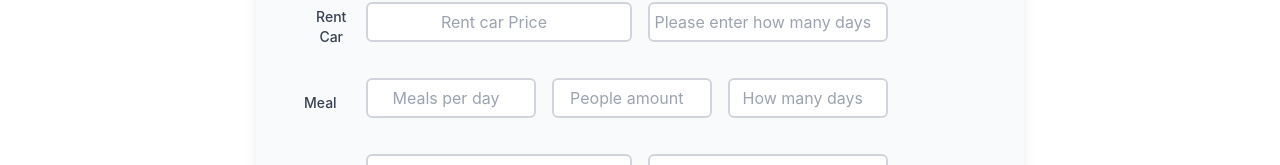
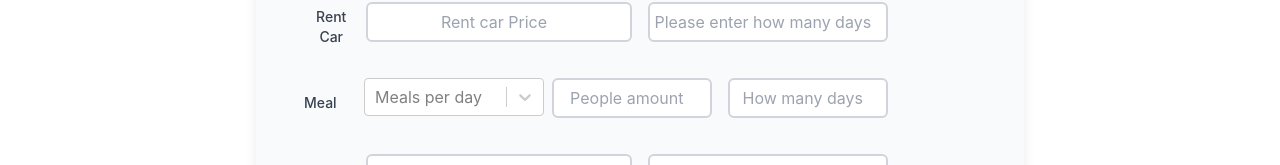
Before and after one commit to Yul857/Commiation-Calculator, a React (Create React App) app: page / in a window 1280 px wide. Shown: the part 480-645 px from the top of the page. Built offline with nearby package versions, Linux system fonts and the light colour scheme.

Commit message:
add the dropdown for meal

```diff
--- a/src/Components/CostForm.js
+++ b/src/Components/CostForm.js
@@ -1,6 +1,7 @@
 import React, { useState, useEffect } from "react";
-import TagsMultiSelect from "./TagsMultiSelect";
+import TagsMultiSelect from "./dropDownmenu/EmployeeSelect";
 import { useSelector } from "react-redux";
+import MealSelect from "./dropDownmenu/MealSelect";
 
 export default function CostForm() {
   const [laborDay, setlaborDay] = useState(0);
@@ -11,7 +12,6 @@ export default function CostForm() {
   const [roomQuantity, setRoomQuantity] = useState(0);
   const [carPrice, setCarPrice] = useState(0);
   const [carDay, setCarDay] = useState(0);
-  const [mealNumber, setMealNumber] = useState(0);
   const [mealpeople, setMealPeople] = useState(0);
   const [mealDays, setMealDays] = useState(0);
   const [gasPrice, setGasPrice] = useState(0);
@@ -20,6 +20,7 @@ export default function CostForm() {
   const [extra, setExtra] = useState(0);
 
   const laborTotal = useSelector((state) => state.counter.value);
+  const mealNumber = useSelector((state)  => state.meal.value)
   let estimatedTotal =
     laborTotal * laborDay +
     airPrice * airPeople +
@@ -213,8 +214,8 @@ export default function CostForm() {
                     Meal
                   </label>
                   <div className="mt-1 sm:mt-0 lg:flex justify-between lg:mr-20">
-                    <div>
-                      <input
+                    <div className="pt-2 pl-2">
+                      {/* <input
                         onChange={(event) => {
                           setMealNumber(event.target.valueAsNumber);
                         }}
@@ -224,7 +225,8 @@ export default function CostForm() {
                         id="mealNumber"
                         className="w-66 lg:w-42 h-10 rounded-md m-2 border-2 border-gray-300"
                         style={{textAlign: "center"}}
-                      />
+                      /> */}
+                      <MealSelect />
                     </div>
                     <div>
                       <input
--- a/src/Components/TagsMultiSelect.js
+++ b/src/Components/dropDownmenu/EmployeeSelect.js
@@ -1,7 +1,7 @@
 import React from "react";
 import { useState, useEffect } from "react";
 import {  useDispatch } from 'react-redux'
-import { incrementByAmount } from "../features/counter/counterSlice";
+import { incrementByAmount } from "../../features/counter/counterSlice";
 
 import Select from "react-select";
 
@@ -20,7 +20,7 @@ const customStyles = {
   })
 };
 
-const TagsMultiSelect = () => {
+const EmployeeSelect = () => {
   const [selectedLabor, setselectedLabor] = useState("");
   let total = 0
   const dispatch = useDispatch()
@@ -53,4 +53,4 @@ const TagsMultiSelect = () => {
 
   );
 };
-export default TagsMultiSelect;
+export default EmployeeSelect;
--- /dev/null
+++ b/src/Components/dropDownmenu/MealSelect.js
@@ -0,0 +1,42 @@
+import React from "react";
+import { useState, useEffect } from "react";
+import {  useDispatch } from 'react-redux'
+import { setMeal } from "../../features/counter/mealSlice";
+
+import Select from "react-select";
+
+const laborOptions = [
+  { value: "1", label: "One" },
+  { value: "2", label: "Two" },
+  { value: "3", label: "Three" },
+];
+
+const customStyles = {
+  container: provided => ({
+    ...provided,
+    width: 180
+  })
+};
+
+const MealSelect = () => {
+  const dispatch = useDispatch()
+  const handleChange = (e) => {
+    if (e.length !== 0) {
+      dispatch(setMeal(e.value))
+      console.log(e.value)
+    }
+  };
+
+  return (
+    <Select
+      onChange={handleChange}
+      name="colors"
+      options={laborOptions}
+      classNamePrefix="select"
+      placeholder="Meals per day"
+      styles={customStyles}
+    />
+
+  );
+};
+export default MealSelect;
--- a/src/app/store.js
+++ b/src/app/store.js
@@ -1,8 +1,10 @@
 import { configureStore } from '@reduxjs/toolkit'
 import counterReducer from '../features/counter/counterSlice'
+import mealReducer from '../features/counter/mealSlice'
 
 export const store = configureStore({
   reducer: {
     counter: counterReducer,
+    meal: mealReducer,
   },
 })
--- /dev/null
+++ b/src/features/counter/mealSlice.js
@@ -0,0 +1,20 @@
+import { createSlice } from '@reduxjs/toolkit'
+
+const initialState = {
+  value: 0,
+}
+
+export const mealSlice = createSlice({
+  name: 'meal',
+  initialState,
+  reducers: {
+    setMeal: (state, action) => {
+      state.value = action.payload
+    },
+  },
+})
+
+// Action creators are generated for each case reducer function
+export const { setMeal } = mealSlice.actions
+
+export default mealSlice.reducer
```
